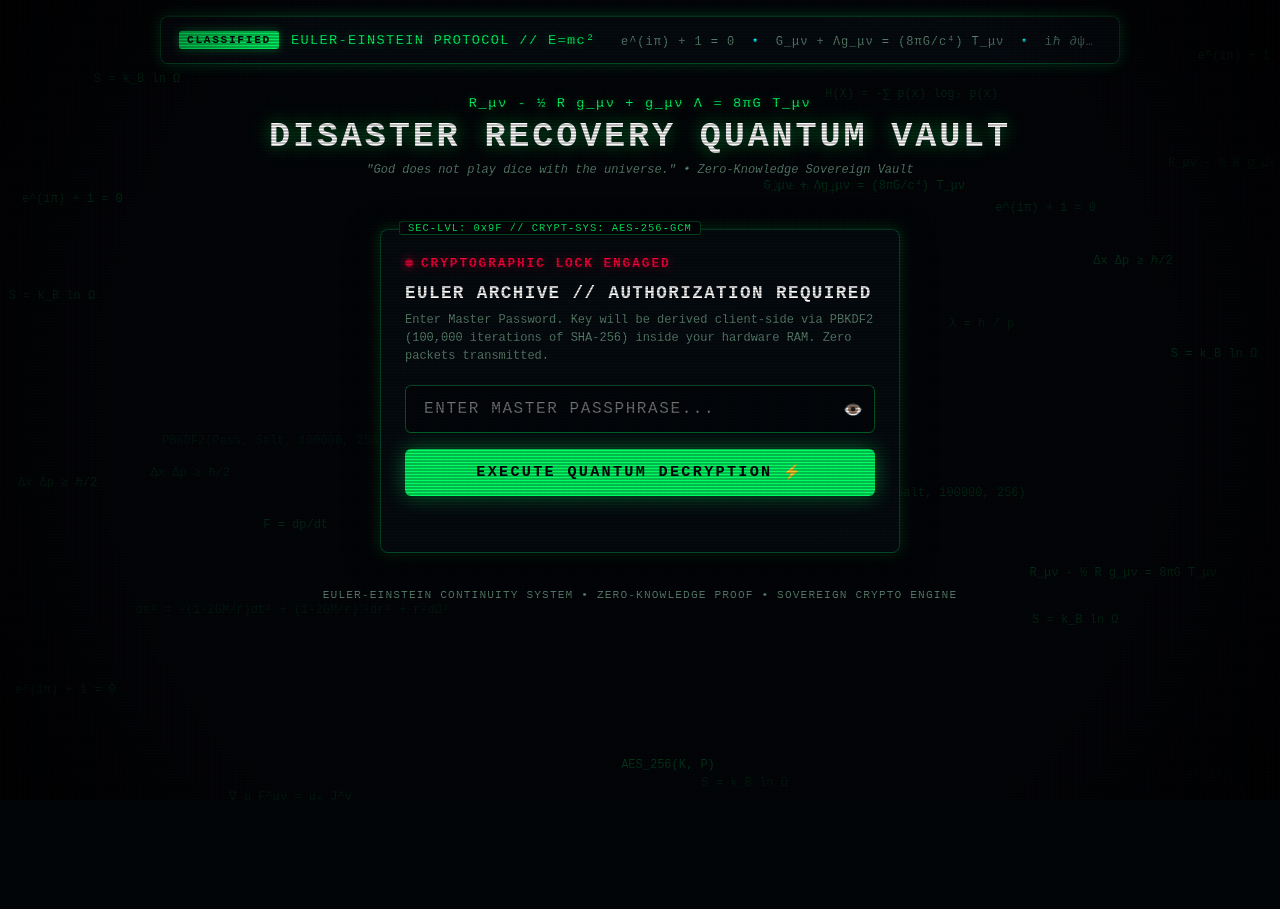
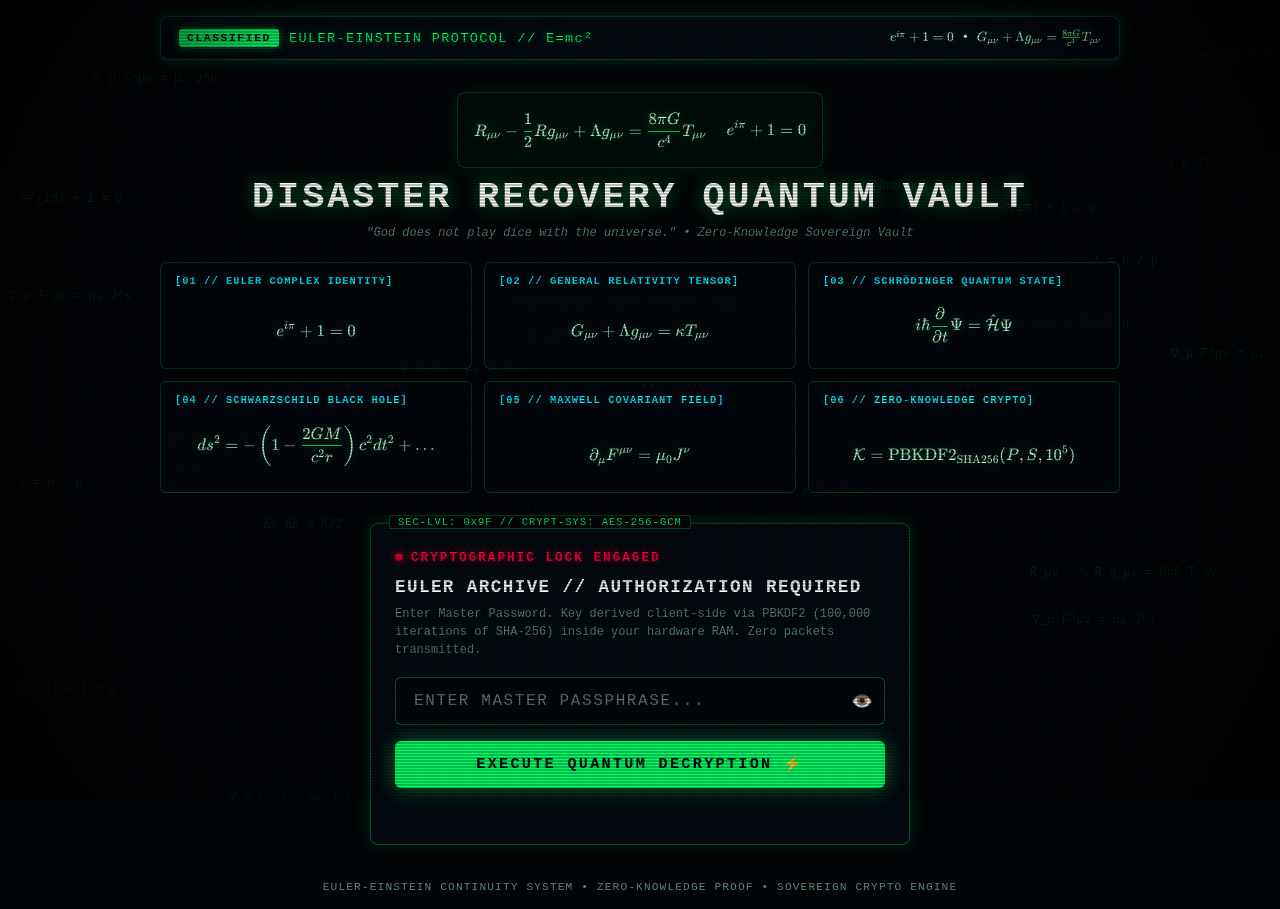
Before and after one commit to Ayoubvvch/Aresbackup, a plain HTML site: page index.html in a window 1280 px wide. Before the commit the page ends 800 px from the top, so only its background shows below. Drawn offline with nearby package versions, Linux system fonts and the light colour scheme.

Commit message:
feat(katex): integrate KaTeX LaTeX rendering engine for mathematical manifold

```diff
--- a/index.html
+++ b/index.html
@@ -4,11 +4,17 @@
     <meta charset="UTF-8">
     <meta name="viewport" content="width=device-width, initial-scale=1.0">
     <title>EULER-EINSTEIN // QUANTUM DISASTER VAULT [ARES-MD]</title>
+
+    <!-- KATEX MATHEMATICAL ENGINE -->
+    <link rel="stylesheet" href="https://cdn.jsdelivr.net/npm/katex@0.16.9/dist/katex.min.css" integrity="sha384-n8MVd4RsNIU0tAv4ct0nTaAbDJwPJzDEaqSD1odI+WdtXRGWt2kTvGFasHpSy3SV" crossorigin="anonymous">
+    <script defer src="https://cdn.jsdelivr.net/npm/katex@0.16.9/dist/katex.min.js" integrity="sha384-XjKyOOlGwcjNTAIQHIpgOno0Hl1YQqzUOEleOLALmuqehneUG+vnGctmUb0ZY0l8" crossorigin="anonymous"></script>
+    <script defer src="https://cdn.jsdelivr.net/npm/katex@0.16.9/dist/contrib/auto-render.min.js" integrity="sha384-+VBxd3r6XgURycqtZ117nYw44OOcIax56Z4dCRWbxyPt0Koah1uHoK0o4+/RRE05" crossorigin="anonymous" onload="renderMathInPage()"></script>
+
     <style>
         :root {
             --bg-void: #020508;
-            --bg-panel: rgba(6, 12, 18, 0.92);
-            --bg-terminal: #03080c;
+            --bg-panel: rgba(5, 11, 18, 0.94);
+            --bg-terminal: #02070c;
             --green-core: #00ff66;
             --green-glow: rgba(0, 255, 102, 0.45);
             --green-dim: rgba(0, 255, 102, 0.12);
@@ -16,10 +22,11 @@
             --red-glow: rgba(255, 0, 60, 0.5);
             --red-dim: rgba(255, 0, 60, 0.15);
             --cyan-core: #00f0ff;
+            --cyan-glow: rgba(0, 240, 255, 0.4);
             --text-bright: #e6fff0;
             --text-dim: #5c8570;
-            --border-green: rgba(0, 255, 102, 0.25);
-            --border-glow: 0 0 14px rgba(0, 255, 102, 0.25);
+            --border-green: rgba(0, 255, 102, 0.28);
+            --border-glow: 0 0 16px rgba(0, 255, 102, 0.22);
             --font-mono: 'JetBrains Mono', 'Fira Code', 'Courier New', monospace;
         }
 
@@ -42,7 +49,7 @@
             padding: 16px;
         }
 
-        /* CRT SCANLINE & RADIAL VIGNETTE OVERLAY */
+        /* CRT SCANLINE & VIGNETTE */
         body::before {
             content: " ";
             display: block;
@@ -66,7 +73,7 @@
             pointer-events: none;
         }
 
-        /* BACKGROUND MATRIX / EQUATIONS CANVAS */
+        /* BACKGROUND MATRIX / CANVAS */
         #physicsCanvas {
             position: fixed;
             top: 0;
@@ -75,7 +82,7 @@
             height: 100%;
             z-index: 1;
             pointer-events: none;
-            opacity: 0.35;
+            opacity: 0.28;
         }
 
         .wrapper {
@@ -88,12 +95,28 @@
             gap: 16px;
         }
 
-        /* TOP HUD CLASSIFIED HEADER */
+        /* KATEX GLOW OVERRIDES */
+        .katex {
+            font-size: 1.05em;
+            color: #bbf7d0 !important;
+            text-shadow: 0 0 10px rgba(0, 255, 102, 0.35);
+        }
+
+        .katex-display {
+            margin: 0.5em 0 !important;
+        }
+
+        .katex .frac-line, .katex .sqrt-line {
+            border-bottom-color: var(--green-core) !important;
+            box-shadow: 0 0 6px var(--green-glow);
+        }
+
+        /* TOP HUD CLASSIFIED BAR */
         .hud-header {
             background: var(--bg-panel);
             border: 1px solid var(--border-green);
             box-shadow: var(--border-glow);
-            padding: 14px 18px;
+            padding: 12px 18px;
             border-radius: 8px;
             display: flex;
             justify-content: space-between;
@@ -105,7 +128,7 @@
         .hud-title {
             display: flex;
             align-items: center;
-            gap: 12px;
+            gap: 10px;
         }
 
         .hud-badge {
@@ -127,43 +150,39 @@
             text-shadow: 0 0 8px var(--green-glow);
         }
 
-        .equations-ticker {
-            font-size: 0.75rem;
-            color: var(--text-dim);
-            letter-spacing: 0.08em;
-            white-space: nowrap;
-            overflow: hidden;
-            text-overflow: ellipsis;
-            max-width: 480px;
-        }
-
-        .equations-ticker span {
-            color: var(--cyan-core);
-            margin: 0 8px;
-        }
-
-        /* SCIENTIFIC HERO BANNER */
+        /* HERO SECTION */
         .hero-banner {
             text-align: center;
-            padding: 16px 12px;
+            padding: 16px 12px 6px;
         }
 
         .hero-banner h1 {
-            font-size: clamp(1.4rem, 4vw, 2.2rem);
+            font-size: clamp(1.4rem, 4.2vw, 2.3rem);
             font-weight: 900;
             letter-spacing: 0.08em;
             color: #ffffff;
             text-transform: uppercase;
-            text-shadow: 0 0 16px rgba(0, 255, 102, 0.4), 0 0 30px rgba(0, 255, 102, 0.2);
-            margin-bottom: 6px;
+            text-shadow: 0 0 18px rgba(0, 255, 102, 0.4), 0 0 35px rgba(0, 255, 102, 0.2);
+            margin-bottom: 8px;
         }
 
-        .hero-banner .formula-bar {
-            font-size: 0.85rem;
-            color: var(--green-core);
-            letter-spacing: 0.12em;
-            margin-bottom: 6px;
-            text-shadow: 0 0 6px var(--green-glow);
+        .formula-hero {
+            background: rgba(0, 255, 102, 0.04);
+            border: 1px solid rgba(0, 255, 102, 0.2);
+            border-radius: 8px;
+            padding: 12px 16px;
+            display: inline-flex;
+            flex-wrap: wrap;
+            align-items: center;
+            justify-content: center;
+            gap: 20px;
+            margin-bottom: 8px;
+            box-shadow: 0 0 20px rgba(0, 255, 102, 0.1);
+        }
+
+        .formula-hero .math-item {
+            display: inline-flex;
+            align-items: center;
         }
 
         .hero-banner .quote {
@@ -172,7 +191,48 @@
             font-style: italic;
         }
 
-        /* PANELS & CARDS */
+        /* MATHEMATICAL MANIFOLD (THEORY OF EVERYTHING GRID) */
+        .manifold-grid {
+            display: grid;
+            grid-template-columns: repeat(auto-fit, minmax(260px, 1fr));
+            gap: 12px;
+            margin-bottom: 4px;
+        }
+
+        .manifold-card {
+            background: rgba(4, 9, 15, 0.85);
+            border: 1px solid rgba(0, 255, 102, 0.2);
+            border-radius: 6px;
+            padding: 12px 14px;
+            display: flex;
+            flex-direction: column;
+            justify-content: space-between;
+            gap: 6px;
+            box-shadow: 0 4px 16px rgba(0, 0, 0, 0.5);
+            transition: all 0.2s ease;
+        }
+
+        .manifold-card:hover {
+            border-color: var(--green-core);
+            box-shadow: 0 0 16px rgba(0, 255, 102, 0.25);
+            transform: translateY(-1px);
+        }
+
+        .manifold-tag {
+            font-size: 0.65rem;
+            color: var(--cyan-core);
+            font-weight: 700;
+            letter-spacing: 0.1em;
+            text-transform: uppercase;
+        }
+
+        .manifold-math {
+            text-align: center;
+            padding: 6px 0;
+            overflow-x: auto;
+        }
+
+        /* CYBER CARDS */
         .cyber-card {
             background: var(--bg-panel);
             border: 1px solid var(--border-green);
@@ -198,8 +258,8 @@
 
         /* AUTH LOCK SCREEN */
         #authScreen {
-            max-width: 520px;
-            margin: 20px auto 0;
+            max-width: 540px;
+            margin: 10px auto 0;
             width: 100%;
         }
 
@@ -232,7 +292,7 @@
 
         .input-box {
             position: relative;
-            margin: 20px 0 16px;
+            margin: 18px 0 16px;
         }
 
         .cyber-input {
@@ -264,7 +324,7 @@
             border: none;
             color: var(--green-core);
             cursor: pointer;
-            font-size: 1rem;
+            font-size: 1.1rem;
         }
 
         .cyber-btn {
@@ -323,12 +383,12 @@
 
         .terminal-window {
             width: 100%;
-            max-width: 780px;
-            height: 480px;
+            max-width: 820px;
+            height: 520px;
             background: var(--bg-terminal);
             border: 1px solid var(--green-core);
             border-radius: 8px;
-            box-shadow: 0 0 40px rgba(0, 255, 102, 0.3);
+            box-shadow: 0 0 40px rgba(0, 255, 102, 0.35);
             display: flex;
             flex-direction: column;
             overflow: hidden;
@@ -368,6 +428,13 @@
         .terminal-body .term-white {
             color: #ffffff;
             font-weight: 700;
+        }
+
+        .terminal-body .term-math {
+            margin: 6px 0;
+            padding: 4px 10px;
+            background: rgba(0, 255, 102, 0.05);
+            border-left: 2px solid var(--green-core);
         }
 
         /* UNLOCKED DASHBOARD */
@@ -549,7 +616,7 @@
     </style>
 </head>
 <body>
-    <!-- BACKGROUND PHYSICS CANVAS -->
+    <!-- BACKGROUND PHYSICS PARTICLES -->
     <canvas id="physicsCanvas"></canvas>
 
     <!-- TERMINAL DECRYPTION SIMULATOR OVERLAY -->
@@ -570,16 +637,69 @@
                 <span class="hud-badge">CLASSIFIED</span>
                 <span class="hud-code">EULER-EINSTEIN PROTOCOL // E=mc²</span>
             </div>
-            <div class="equations-ticker">
-                e^(iπ) + 1 = 0 <span>&bull;</span> G_μν + Λg_μν = (8πG/c⁴) T_μν <span>&bull;</span> iℏ ∂ψ/∂t = Ĥψ <span>&bull;</span> AES-256-GCM
+            <div style="font-size: 0.8rem; color: #bbf7d0;">
+                <span class="latex-inline">\( e^{i\pi} + 1 = 0 \)</span> &bull;
+                <span class="latex-inline">\( G_{\mu\nu} + \Lambda g_{\mu\nu} = \frac{8\pi G}{c^4} T_{\mu\nu} \)</span>
             </div>
         </div>
 
         <!-- HERO IDENTITY -->
         <div class="hero-banner">
-            <div class="formula-bar">R_μν - ½ R g_μν + g_μν Λ = 8πG T_μν</div>
+            <div class="formula-hero">
+                <div class="math-item">
+                    <span class="latex-display">\[ R_{\mu\nu} - \frac{1}{2} R g_{\mu\nu} + \Lambda g_{\mu\nu} = \frac{8\pi G}{c^4} T_{\mu\nu} \]</span>
+                </div>
+                <div class="math-item">
+                    <span class="latex-display">\[ e^{i\pi} + 1 = 0 \]</span>
+                </div>
+            </div>
             <h1>Disaster Recovery Quantum Vault</h1>
             <p class="quote">"God does not play dice with the universe." &bull; Zero-Knowledge Sovereign Vault</p>
+        </div>
+
+        <!-- THE 6 PILLARS OF MATHEMATICAL PHYSICS -->
+        <div class="manifold-grid">
+            <div class="manifold-card">
+                <span class="manifold-tag">[01 // EULER COMPLEX IDENTITY]</span>
+                <div class="manifold-math">
+                    <span class="latex-display">\[ e^{i\pi} + 1 = 0 \]</span>
+                </div>
+            </div>
+
+            <div class="manifold-card">
+                <span class="manifold-tag">[02 // GENERAL RELATIVITY TENSOR]</span>
+                <div class="manifold-math">
+                    <span class="latex-display">\[ G_{\mu\nu} + \Lambda g_{\mu\nu} = \kappa T_{\mu\nu} \]</span>
+                </div>
+            </div>
+
+            <div class="manifold-card">
+                <span class="manifold-tag">[03 // SCHRÖDINGER QUANTUM STATE]</span>
+                <div class="manifold-math">
+                    <span class="latex-display">\[ i\hbar \frac{\partial}{\partial t}\Psi = \hat{\mathcal{H}}\Psi \]</span>
+                </div>
+            </div>
+
+            <div class="manifold-card">
+                <span class="manifold-tag">[04 // SCHWARZSCHILD BLACK HOLE]</span>
+                <div class="manifold-math">
+                    <span class="latex-display">\[ ds^2 = -\left(1-\frac{2GM}{c^2 r}\right)c^2 dt^2 + \dots \]</span>
+                </div>
+            </div>
+
+            <div class="manifold-card">
+                <span class="manifold-tag">[05 // MAXWELL COVARIANT FIELD]</span>
+                <div class="manifold-math">
+                    <span class="latex-display">\[ \partial_\mu F^{\mu\nu} = \mu_0 J^\nu \]</span>
+                </div>
+            </div>
+
+            <div class="manifold-card">
+                <span class="manifold-tag">[06 // ZERO-KNOWLEDGE CRYPTO]</span>
+                <div class="manifold-math">
+                    <span class="latex-display">\[ \mathcal{K} = \text{PBKDF2}_{\text{SHA256}}(P, S, 10^5) \]</span>
+                </div>
+            </div>
         </div>
 
         <!-- ============================================== -->
@@ -594,7 +714,7 @@
                 EULER ARCHIVE // AUTHORIZATION REQUIRED
             </h2>
             <p style="font-size: 0.75rem; color: var(--text-dim); line-height: 1.5;">
-                Enter Master Password. Key will be derived client-side via PBKDF2 (100,000 iterations of SHA-256) inside your hardware RAM. Zero packets transmitted.
+                Enter Master Password. Key derived client-side via PBKDF2 (100,000 iterations of SHA-256) inside your hardware RAM. Zero packets transmitted.
             </p>
 
             <form id="authForm" onsubmit="triggerQuantumUnlock(event)">
@@ -718,7 +838,23 @@
 
     <script>
         // ==========================================
-        // 1. FLOATING PHYSICS & EQUATIONS CANVAS
+        // 0. KATEX RENDER TRIGGER
+        // ==========================================
+        function renderMathInPage() {
+            if (window.renderMathInElement) {
+                renderMathInElement(document.body, {
+                    delimiters: [
+                        { left: '$$', right: '$$', display: true },
+                        { left: '\\[', right: '\\]', display: true },
+                        { left: '\\(', right: '\\)', display: false }
+                    ],
+                    throwOnError: false
+                });
+            }
+        }
+
+        // ==========================================
+        // 1. FLOATING PHYSICS PARTICLES (CANVAS)
         // ==========================================
         const canvas = document.getElementById('physicsCanvas');
         const ctx = canvas.getContext('2d');
@@ -743,16 +879,15 @@
             "R_μν - ½ R g_μν = 8πG T_μν",
             "λ = h / p",
             "Δx Δp ≥ ℏ/2",
-            "F = dp/dt",
             "H(X) = -∑ p(x) log₂ p(x)"
         ];
 
-        const particles = Array.from({ length: 32 }, () => ({
+        const particles = Array.from({ length: 30 }, () => ({
             text: equations[Math.floor(Math.random() * equations.length)],
             x: Math.random() * width,
             y: Math.random() * height,
             speedY: -0.35 - Math.random() * 0.45,
-            opacity: 0.15 + Math.random() * 0.45,
+            opacity: 0.15 + Math.random() * 0.4,
             size: 11 + Math.random() * 4
         }));
 
@@ -780,6 +915,7 @@
         let decryptedBundle = null;
 
         window.addEventListener('DOMContentLoaded', async () => {
+            renderMathInPage();
             try {
                 const res = await fetch('./backup_payload.json?_t=' + Date.now());
                 if (res.ok) {
@@ -818,7 +954,7 @@
         function appendTermLine(text, cssClass = '') {
             const line = document.createElement('div');
             if (cssClass) line.className = cssClass;
-            line.textContent = `> ${text}`;
+            line.innerHTML = `&gt; ${text}`;
             terminalLog.appendChild(line);
             terminalLog.scrollTop = terminalLog.scrollHeight;
         }
@@ -848,7 +984,8 @@
             await sleep(80);
             appendTermLine(`INGESTING CIPHERTEXT HASH: SHA-256 [${encryptedPayloadRaw.salt.slice(0, 12)}...]`);
             await sleep(70);
-            appendTermLine('EULER-LAGRANGE EQUATIONS OF MOTION ACTIVATED: d/dt(∂L/∂q̇) - ∂L/∂q = 0');
+            appendTermLine('EULER EQUATION OF CONTINUITY: \\( \\partial_t \\rho + \\nabla \\cdot (\\rho \\mathbf{u}) = 0 \\)', 'term-math');
+            renderMathInPage();
             await sleep(70);
             appendTermLine('DERIVING PBKDF2 KEY MANIFOLD [100,000 ROUNDS OF SHA-256]...');
             await sleep(90);
@@ -886,7 +1023,8 @@
                     ['decrypt']
                 );
 
-                appendTermLine('EINSTEIN GRAVITATIONAL TENSOR: G_μν + Λg_μν = (8πG/c⁴) T_μν [MATCHED]', 'term-cyan');
+                appendTermLine('EINSTEIN FIELD TENSOR: \\( G_{\\mu\\nu} + \\Lambda g_{\\mu\\nu} = \\frac{8\\pi G}{c^4} T_{\\mu\\nu} \\) [MATCHED]', 'term-math');
+                renderMathInPage();
                 await sleep(80);
                 appendTermLine('VERIFYING GALOIS COUNTER MODE (GCM) GHASH AUTHENTICATION VECTOR...');
                 await sleep(90);
@@ -951,6 +1089,8 @@
 
             const recoveryCommand = `curl -fsSL https://raw.githubusercontent.com/Ayoubvvch/ares-md-bot/main/install.sh | bash`;
             document.getElementById('installCmdBox').textContent = recoveryCommand;
+
+            renderMathInPage();
         }
 
         function switchTab(tabId, btn) {
```
